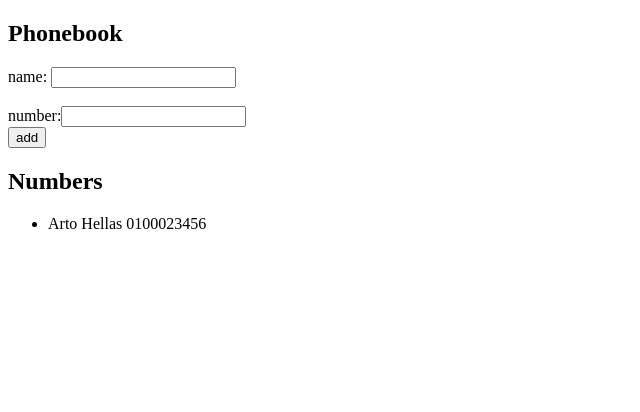
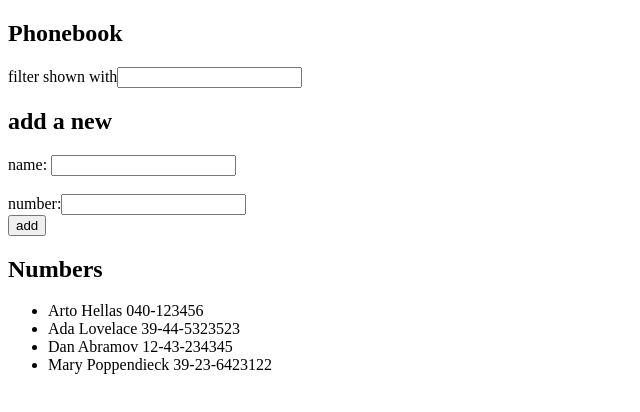
Before and after one commit to RaghdaaMoustafa/fullstackopen, a React (Create React App) app in the folder part2/phonebook/: page / in a window 1280 px wide. Shown: the top 412 px of the page, without its empty margins (0-640 px from the left). Built offline with nearby package versions, Linux system fonts and the light colour scheme.

Commit message:
-part1b -2.9* filtering

```diff
--- a/part2/phonebook/src/App.js
+++ b/part2/phonebook/src/App.js
@@ -2,27 +2,31 @@
 
 const App = () => {
   const [persons, setPersons] = useState([
-    { name: 'Arto Hellas', number: '0100023456' },
+    { name: 'Arto Hellas', number: '040-123456', id: 1 },
+    { name: 'Ada Lovelace', number: '39-44-5323523', id: 2 },
+    { name: 'Dan Abramov', number: '12-43-234345', id: 3 },
+    { name: 'Mary Poppendieck', number: '39-23-6423122', id: 4 },
   ])
   const [newName, setNewName] = useState('')
   const [newNumber, setNewNumber] = useState('')
+  const [filtered, setFiltered] = useState('')
   const addName = (event) => {
     event.preventDefault()
     const phoneObject = {
       name: newName,
       number: newNumber,
     }
-    const checkRepeated = persons.map((element) => element.name === newName)
+    const checkRepeated = persons.find((element) => element.name === newName)
     console.log(persons)
     console.log(checkRepeated)
-    console.log(checkRepeated.includes(true))
 
-    if (checkRepeated.includes(true)) {
+    if (checkRepeated) {
       alert(`${newName} is already added to phonebook`)
+      return
     }
     setPersons(persons.concat(phoneObject))
-    setNewName(' ')
-    setNewNumber(' ')
+    setNewName('')
+    setNewNumber('')
     console.log(persons)
   }
   const handleInputName = (event) => {
@@ -31,10 +35,21 @@
   const handleInputNumber = (event) => {
     setNewNumber(event.target.value)
   }
+  const personsToShow = persons.filter((element) =>
+    element.name.includes(filtered)
+  )
+  const handleFilter = (event) => {
+    setFiltered(event.target.value)
+  }
 
   return (
     <div>
       <h2>Phonebook</h2>
+      <div>
+        filter shown with
+        <input value={filtered} onChange={handleFilter} />
+      </div>
+      <h2>add a new</h2>
       <form onSubmit={addName}>
         <div>
           name: <input onChange={handleInputName} value={newName} />
@@ -50,7 +65,7 @@
       </form>
       <h2>Numbers</h2>
       <ul>
-        {persons.map((element, id) => (
+        {personsToShow.map((element, id) => (
           <li key={element.name}>
             {element.name} {element.number}
           </li>
```
